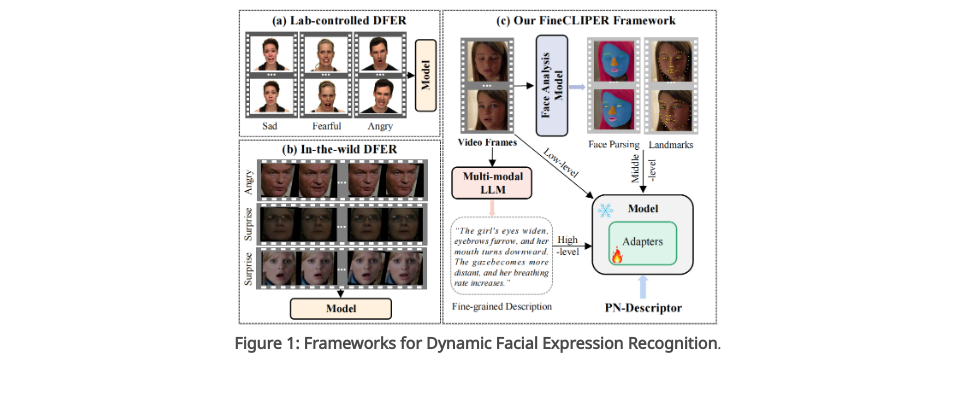
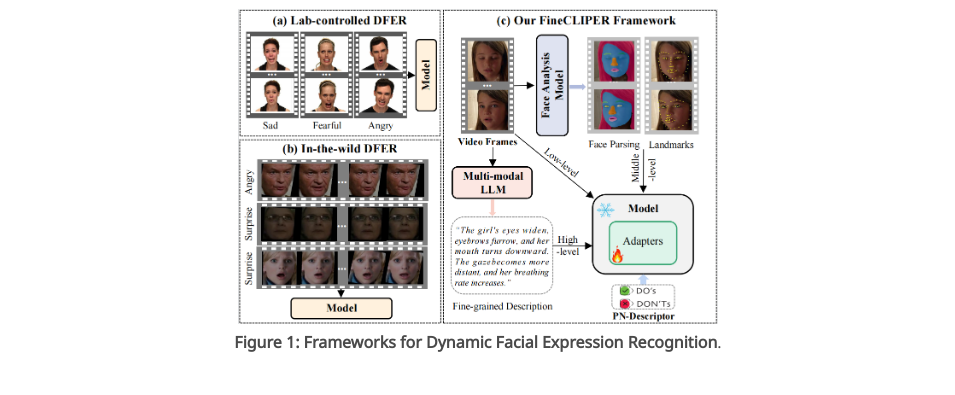
Before and after one commit to HaroldChen19/FineCLIPER-Page, a plain HTML site: page index.html in a window 1280 px wide. Shown: the part 368-763 px from the top of the page, without its empty margins (162-1117 px from the left). Drawn offline with nearby package versions, Linux system fonts and the light colour scheme; some icons are missing; a web font is replaced by a local one.

Commit message:
Update index.html

```diff
--- a/index.html
+++ b/index.html
@@ -109,7 +109,7 @@
       <div class="body">
         <div class="container">
           <center>
-            <img src="./image/Fig1.png" width="50%">
+            <img src="./image/new_fig1.png" width="50%">
           </center>
           <div class="content has-text-justified" style="margin: auto; width: 100%;">
             <center>
```
